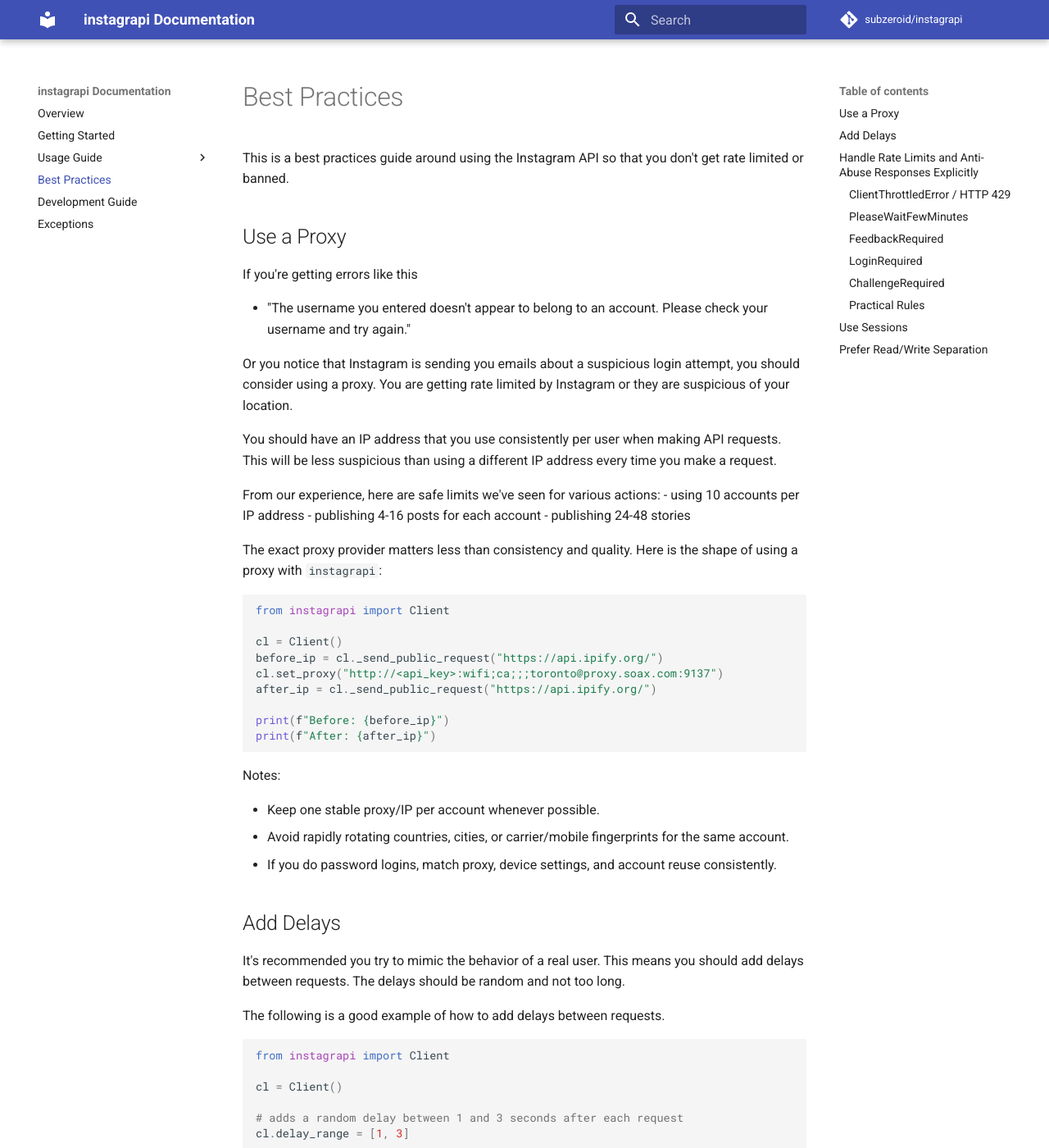
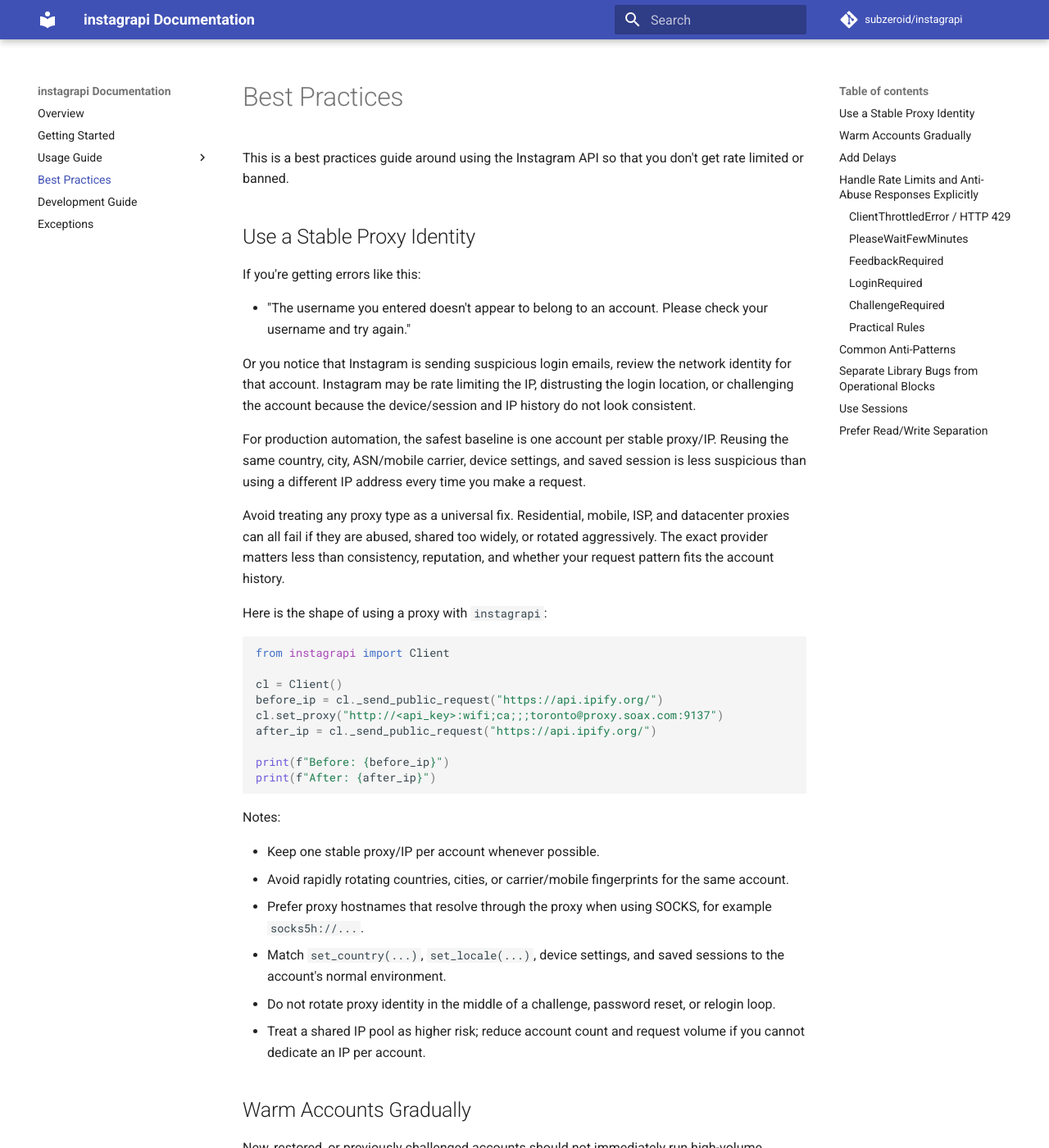
Before and after one commit to del-bestdev/instagrapi, an MkDocs documentation site: the page built from docs/usage-guide/best-practices.md, in a window 1280 px wide and 1400 px high. Shown: the whole window at 82% size. Built offline with MkDocs 1.6.1 and Material for MkDocs 9.7.7, drawn with Linux system fonts in a browser that asks for light colours; comment, search, counter and statistics services are not loaded; the version menu is left out; some of the changed text lies outside the part shown.

Commit message:
docs: clarify proxy and account hygiene guidance

````diff
--- a/docs/usage-guide/best-practices.md
+++ b/docs/usage-guide/best-practices.md
@@ -2,23 +2,19 @@
 
 This is a best practices guide around using the Instagram API so that you don't get rate limited or banned.
 
-## Use a Proxy
+## Use a Stable Proxy Identity
 
-If you're getting errors like this
+If you're getting errors like this:
 
 - "The username you entered doesn't appear to belong to an account. Please check your username and try again."
 
-Or you notice that Instagram is sending you emails about a suspicious login attempt, you should consider using a proxy. You are getting rate limited by Instagram or they are suspicious of your location.
+Or you notice that Instagram is sending suspicious login emails, review the network identity for that account. Instagram may be rate limiting the IP, distrusting the login location, or challenging the account because the device/session and IP history do not look consistent.
 
-You should have an IP address that you use consistently per user when making API requests. This will be
-less suspicious than using a different IP address every time you make a request.
+For production automation, the safest baseline is one account per stable proxy/IP. Reusing the same country, city, ASN/mobile carrier, device settings, and saved session is less suspicious than using a different IP address every time you make a request.
 
-From our experience, here are safe limits we've seen for various actions:
-- using 10 accounts per IP address
-- publishing 4-16 posts for each account
-- publishing 24-48 stories
+Avoid treating any proxy type as a universal fix. Residential, mobile, ISP, and datacenter proxies can all fail if they are abused, shared too widely, or rotated aggressively. The exact provider matters less than consistency, reputation, and whether your request pattern fits the account history.
 
-The exact proxy provider matters less than consistency and quality. Here is the shape of using a proxy with `instagrapi`:
+Here is the shape of using a proxy with `instagrapi`:
 
 ``` python
 from instagrapi import Client
@@ -36,7 +32,23 @@ Notes:
 
 * Keep one stable proxy/IP per account whenever possible.
 * Avoid rapidly rotating countries, cities, or carrier/mobile fingerprints for the same account.
-* If you do password logins, match proxy, device settings, and account reuse consistently.
+* Prefer proxy hostnames that resolve through the proxy when using SOCKS, for example `socks5h://...`.
+* Match `set_country(...)`, `set_locale(...)`, device settings, and saved sessions to the account's normal environment.
+* Do not rotate proxy identity in the middle of a challenge, password reset, or relogin loop.
+* Treat a shared IP pool as higher risk; reduce account count and request volume if you cannot dedicate an IP per account.
+
+## Warm Accounts Gradually
+
+New, restored, or previously challenged accounts should not immediately run high-volume actions.
+
+Practical warmup rules:
+
+* Start with read-heavy authenticated actions before write-heavy actions.
+* Avoid repeated fresh password logins. Save settings and reuse the same device/session identity.
+* Keep early write actions low and human-like: fewer follows, likes, comments, DMs, uploads, and profile edits.
+* Increase volume slowly over days, not minutes.
+* Stop and inspect the account manually after repeated challenges, forced password changes, or feedback blocks.
+* Do not run the same workload across many accounts from the same fresh proxy pool at once.
 
 ## Add Delays
 
@@ -53,6 +65,8 @@ cl = Client()
 # adds a random delay between 1 and 3 seconds after each request
 cl.delay_range = [1, 3]
 ```
+
+Delays are only one layer. For larger jobs, also limit concurrency per account, per proxy, and per action type. A single account doing many parallel actions is more suspicious than the same work spread out with clear cooldowns.
 
 ## Handle Rate Limits and Anti-Abuse Responses Explicitly
 
@@ -118,7 +132,28 @@ Recommended response:
 * Persist sessions and device identifiers; avoid password login from scratch on every run.
 * Freeze accounts that hit repeated anti-abuse responses instead of hammering them harder.
 * Track errors per account, per proxy, and per action type so you can see which variable is actually causing trouble.
+* Retry transport errors differently from account restrictions. A timeout may be retried; a challenge or feedback block needs cooldown and investigation.
 
+## Common Anti-Patterns
+
+These patterns often create support issues that are not library bugs:
+
+* logging in with username/password on every script run
+* switching proxies after every request
+* sharing one noisy IP across many unrelated accounts
+* retrying `429`, `PleaseWaitFewMinutes`, `FeedbackRequired`, or challenges in a tight loop
+* mixing browser `sessionid` reuse with frequent private API password logins
+* changing password, email, phone, profile, and posting behavior from a fresh proxy at the same time
+* running write-heavy automation immediately after account creation or recovery
+* ignoring `client.last_json` and treating every exception as a generic transient failure
+
+## Separate Library Bugs from Operational Blocks
+
+A library bug usually reproduces consistently for the same endpoint and payload, especially across accounts with healthy sessions. Useful reports include the method called, sanitized request/response data, stack trace, dependency versions, and whether the same account works in the official app.
+
+An operational block is usually account, proxy, session, or action-pattern specific. Signs include `429`, `PleaseWaitFewMinutes`, `FeedbackRequired`, suspicious login emails, challenges, forced password changes, or behavior that disappears after cooldown, cleaner proxy identity, or manual app verification.
+
+When reporting an issue, include enough context to distinguish these cases. Remove cookies, session IDs, tokens, passwords, phone numbers, emails, and private user data before sharing logs.
 
 ## Use Sessions
 
````
